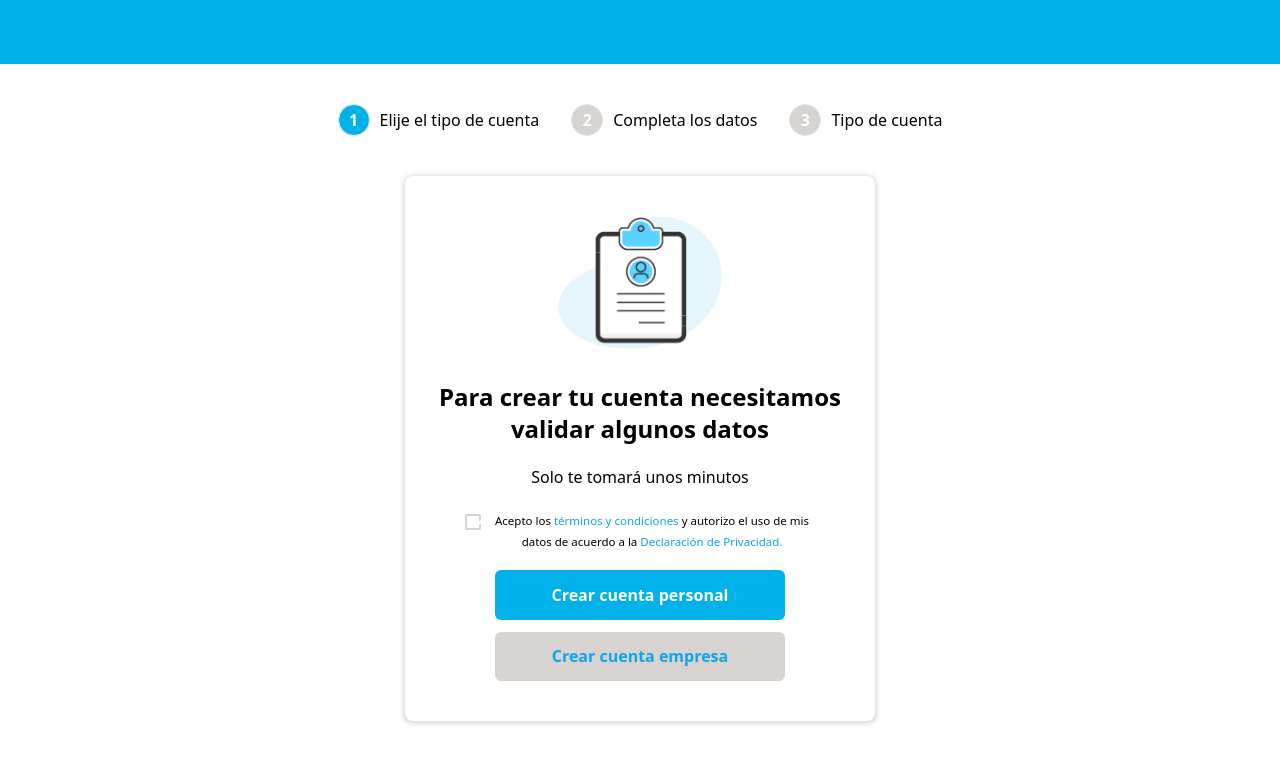
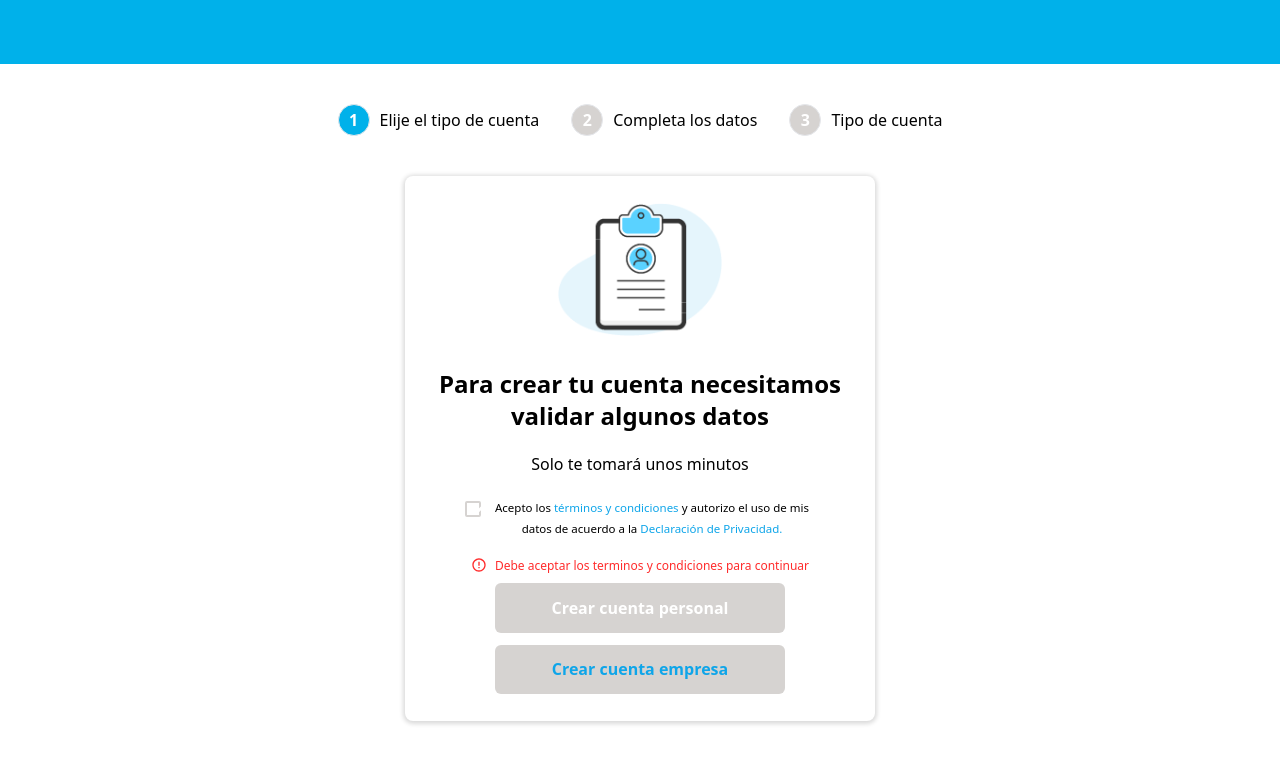
Before and after one commit to illiCristian/NestJs-Backend-Wallet, a Next.js app in the folder client/: page /register in a window 1280 px wide. Shown: the top 764 px of the page. Built offline with nearby package versions, Linux system fonts and the light colour scheme.

Commit message:
checkbox validation in components FormRegister

```diff
--- a/client/src/components/Register/FormRegister.tsx
+++ b/client/src/components/Register/FormRegister.tsx
@@ -3,16 +3,24 @@
 import Image from "next/image";
 import image from "../../../public/assets/register/image-1.svg";
 import Link from "next/link";
-import { useEffect } from "react";
+import { useEffect, useState } from "react";
 import { useStepperState } from "@/store/registerStore";
+import warningImg from "../../../public/assets/register/warning.svg";
 
 export default function FormRegister() {
   const { setStepper } = useStepperState();
+
+  const [checked, setChecked] = useState(false);
 
   useEffect(() => {
     setStepper({ stepOne: true, stepTwo: false, stepThree: false });
     // eslint-disable-next-line react-hooks/exhaustive-deps
   }, []);
+
+  const handleChangeCheckbox = () => {
+    if (checked) setChecked(false);
+    if (!checked) setChecked(true);
+  };
 
   return (
     <>
@@ -39,9 +47,11 @@ export default function FormRegister() {
         <div className="relative flex mb-5 terms-checkbox gap">
           <input
             type="checkbox"
+            checked={checked}
             name="terms"
             id="terms"
-            className="ml-10 w-4 h-4 border-stone-300 border-3 absolute right-[320px] top-[5px] appearance-none border-2 rounded-sm bg-primary me-2 checked:bg-tertiary checked:border-0"
+            onChange={handleChangeCheckbox}
+            className="ml-10 w-4 h-4 cursor-pointer border-stone-300 border-3 absolute right-[320px] top-[5px] appearance-none border-2 rounded-sm bg-primary me-2 checked:bg-tertiary checked:border-0"
           />
           <svg
             className="absolute w-4 h-4 pointer-events-none mr-10 stroke-white fill-none peer-checked:!fill-error mt-[5px]"
@@ -75,9 +85,26 @@ export default function FormRegister() {
             </span>
           </article>
         </div>
+        {/* Mensaje de advertencia */}
+
+        {!checked && (
+          <figure className="flex justify-start gap-2 mb-2">
+            <Image src={warningImg} alt="warning" className="w-4 h-4" />
+            <span className="text-xs font-normal leading-normal text-start text-error">
+              Debe aceptar los terminos y condiciones para continuar
+            </span>
+          </figure>
+        )}
         {/* Botón de creación de cuenta personal */}
         <Link href={"/register/validate-steps"}>
-          <button className="personal-account-button w-[289.22px] h-[49.55px] py-3 bg-tertiary rounded-md justify-center items-center gap-2 inline-flex mb-3 origin-top-left  text-center text-white text-base font-bold leading-normal">
+          <button
+            disabled={!checked ? true : false}
+            className={`${
+              !checked
+                ? "bg-secondary text-secundary"
+                : "bg-tertiary text-white"
+            }personal-account-button w-[289.22px] h-[49.55px] py-3 rounded-md justify-center items-center gap-2 inline-flex mb-3 origin-top-left  text-center text-white text-base font-bold leading-normal`}
+          >
             Crear cuenta personal
           </button>
         </Link>
```
